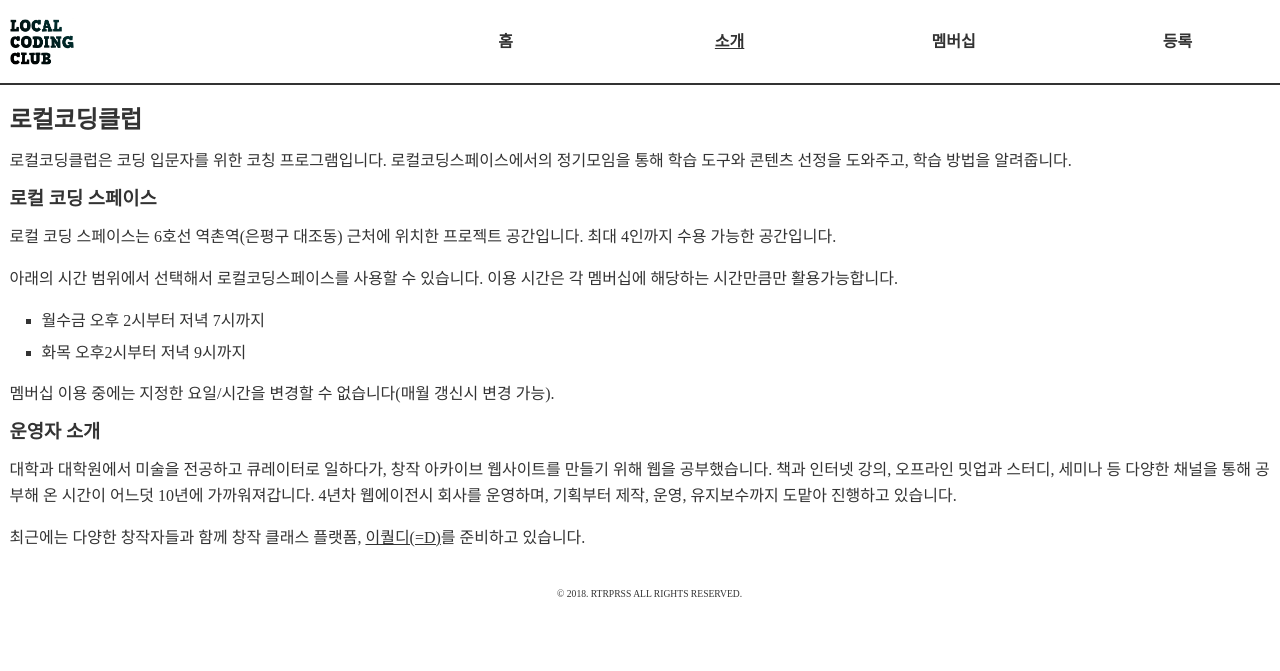
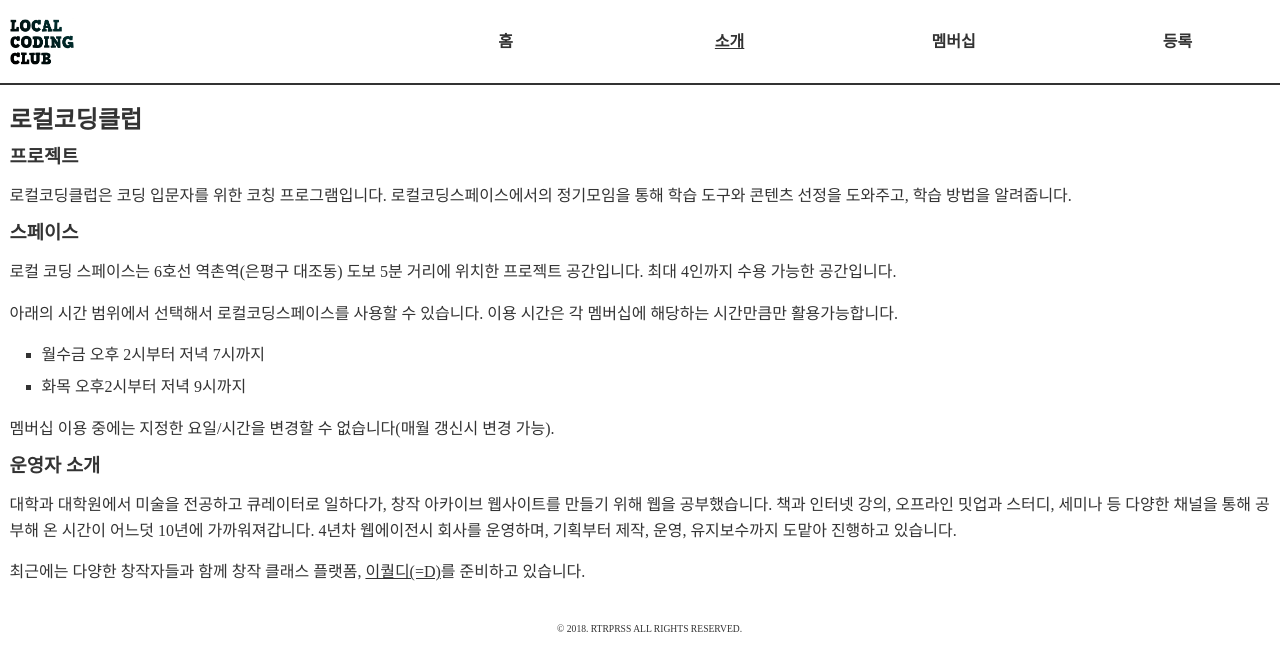
Before and after one commit to paikwiki/localcoding.club, a Jekyll site: the page built from introduce.md, in a window 1280 px wide. Shown: the top 671 px of the page. Built offline with Jekyll 4.4.1, drawn with Linux system fonts in a browser that asks for light colours; some web fonts are replaced.

Commit message:
Edit introduction

```diff
--- a/introduce.md
+++ b/introduce.md
@@ -7,11 +7,13 @@ customClass: intro
 
 # 로컬코딩클럽
 
+## 프로젝트
+
 로컬코딩클럽은 코딩 입문자를 위한 코칭 프로그램입니다. 로컬코딩스페이스에서의 정기모임을 통해 학습 도구와 콘텐츠 선정을 도와주고, 학습 방법을 알려줍니다.
 
-## 로컬 코딩 스페이스
+## 스페이스
 
-로컬 코딩 스페이스는 6호선 역촌역(은평구 대조동) 근처에 위치한 프로젝트 공간입니다. 최대 4인까지 수용 가능한 공간입니다.
+로컬 코딩 스페이스는 6호선 역촌역(은평구 대조동) 도보 5분 거리에 위치한 프로젝트 공간입니다. 최대 4인까지 수용 가능한 공간입니다.
 
 아래의 시간 범위에서 선택해서 로컬코딩스페이스를 사용할 수 있습니다.
 이용 시간은 각 멤버십에 해당하는 시간만큼만 활용가능합니다.
```
